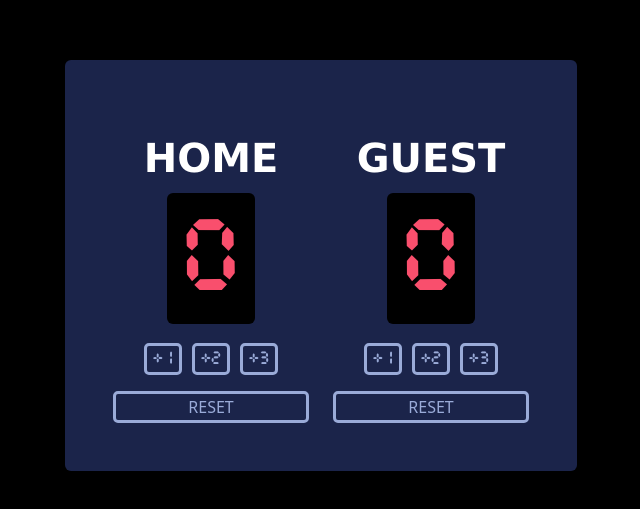
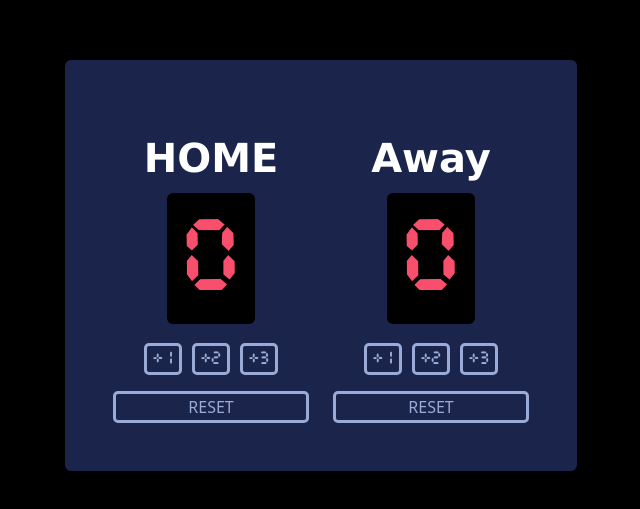
Before and after one commit to sepehrsylvanus/Point-Counter, a plain HTML site: page index.html in a window 1280 px wide. Shown: the part 135-644 px from the top of the page, without its empty margins (319-959 px from the left). Drawn offline with nearby package versions, Linux system fonts and the light colour scheme.

Commit message:
the change on guest

```diff
--- a/index.html
+++ b/index.html
@@ -32,7 +32,7 @@
           </div>
           <div class="col-lg-6">
             <div class="home-board text-center">
-              <span class="title d-block mb-4 "> GUEST </span>
+              <span class="title d-block mb-4 "> Away </span>
               <span id="guestPoint" class="score-win text-center bg-black p-3 rounded-2 ">0</span>
               <div class="buttons my-3">
                 <button onclick="addGuest1()">+1</button>
```
